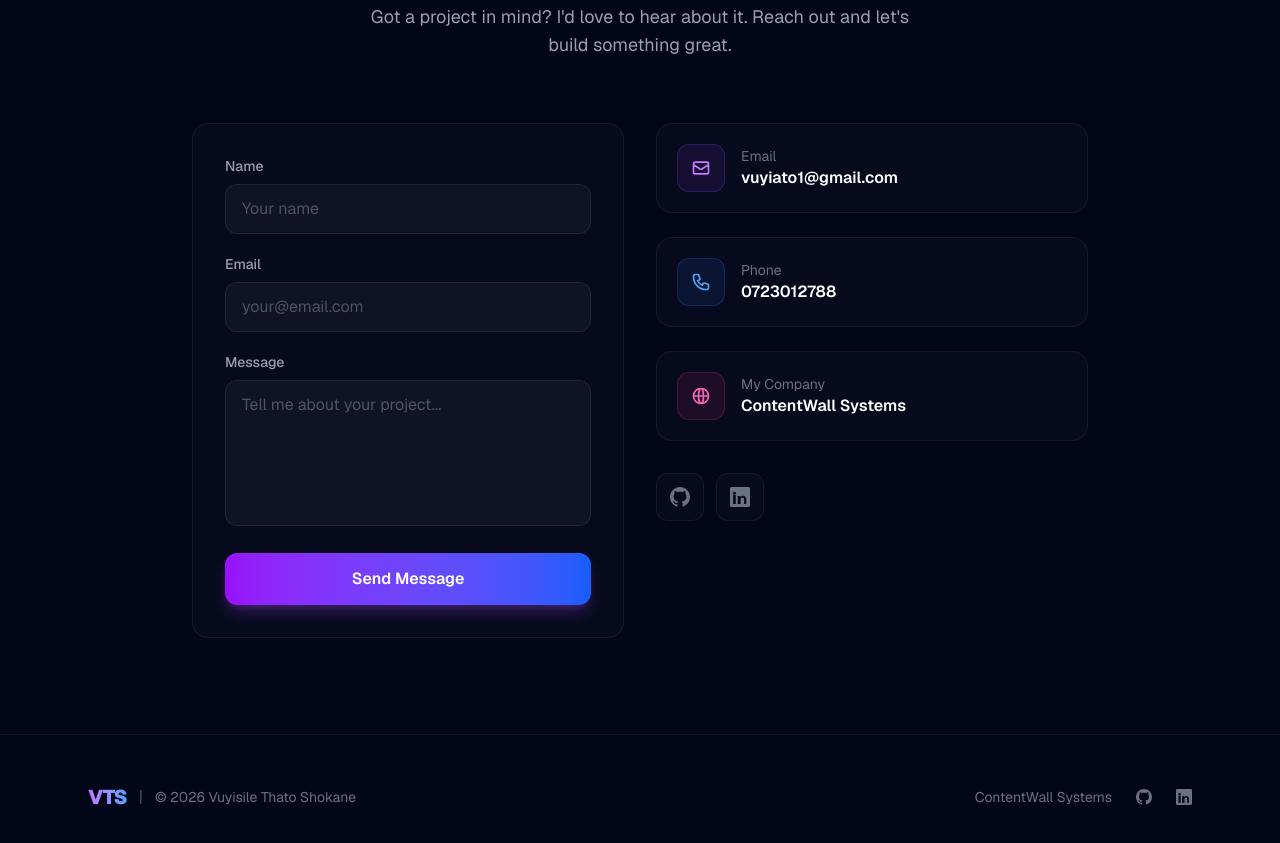
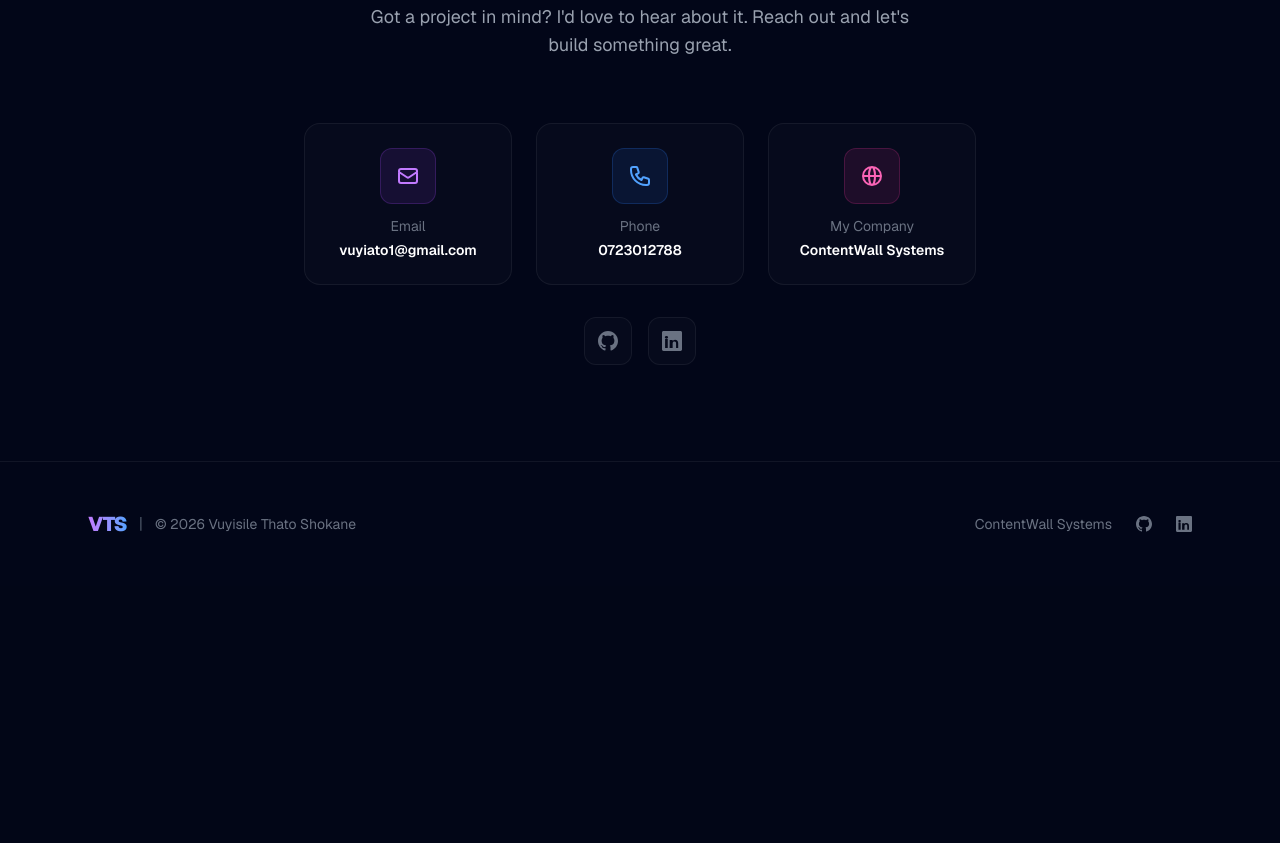
Before and after one commit to Vuyiato/portfolio, a Next.js app: page /portfolio/ in a window 1280 px wide. Shown: the part 6360-7203 px from the top of the page. After the commit the page ends 6946 px from the top, so only its background shows below. Built offline with nearby package versions, Linux system fonts and the light colour scheme.

Commit message:
Remove contact form, center contact info cards in clean grid layout

```diff
--- a/src/components/Contact.tsx
+++ b/src/components/Contact.tsx
@@ -19,79 +19,37 @@ export default function Contact() {
           </div>
         </Reveal>
 
-        <div className="grid md:grid-cols-2 gap-8 max-w-4xl mx-auto">
-          {/* Contact Form */}
-          <Reveal delay={100} direction="left">
-          <form className="space-y-5 bg-white/[0.02] border border-white/[0.06] rounded-2xl p-8 hover:border-white/[0.12] transition-all duration-500">
-            <div>
-              <label htmlFor="name" className="block text-sm font-medium text-gray-400 mb-2">Name</label>
-              <input
-                type="text"
-                id="name"
-                name="name"
-                className="w-full px-4 py-3 bg-white/[0.04] border border-white/[0.08] rounded-xl text-white placeholder-gray-600 focus:outline-none focus:border-purple-500/50 focus:ring-1 focus:ring-purple-500/25 transition-all"
-                placeholder="Your name"
-              />
-            </div>
-            <div>
-              <label htmlFor="email" className="block text-sm font-medium text-gray-400 mb-2">Email</label>
-              <input
-                type="email"
-                id="email"
-                name="email"
-                className="w-full px-4 py-3 bg-white/[0.04] border border-white/[0.08] rounded-xl text-white placeholder-gray-600 focus:outline-none focus:border-purple-500/50 focus:ring-1 focus:ring-purple-500/25 transition-all"
-                placeholder="your@email.com"
-              />
-            </div>
-            <div>
-              <label htmlFor="message" className="block text-sm font-medium text-gray-400 mb-2">Message</label>
-              <textarea
-                id="message"
-                name="message"
-                rows={5}
-                className="w-full px-4 py-3 bg-white/[0.04] border border-white/[0.08] rounded-xl text-white placeholder-gray-600 focus:outline-none focus:border-purple-500/50 focus:ring-1 focus:ring-purple-500/25 transition-all resize-none"
-                placeholder="Tell me about your project..."
-              />
-            </div>
-            <button
-              type="submit"
-              className="w-full px-6 py-3.5 bg-gradient-to-r from-purple-600 to-blue-600 text-white rounded-xl hover:from-purple-500 hover:to-blue-500 transition-all font-semibold shadow-lg shadow-purple-500/25 hover:shadow-purple-500/40 hover:scale-[1.02] transform duration-300"
-            >
-              Send Message
-            </button>
-          </form>
-          </Reveal>
-
+        <div className="max-w-2xl mx-auto">
           {/* Contact Info */}
-          <Reveal delay={200} direction="right">
-          <div className="space-y-6">
+          <Reveal delay={100}>
+          <div className="grid sm:grid-cols-3 gap-6 mb-8">
             <a
               href={`mailto:${portfolioData.email}`}
-              className="flex items-center gap-4 p-5 bg-white/[0.02] border border-white/[0.06] rounded-2xl hover:bg-white/[0.04] hover:border-white/[0.12] transition-all duration-300 group"
+              className="flex flex-col items-center gap-3 p-6 bg-white/[0.02] border border-white/[0.06] rounded-2xl hover:bg-white/[0.04] hover:border-white/[0.12] transition-all duration-300 group text-center"
             >
-              <div className="w-12 h-12 bg-purple-500/10 border border-purple-500/20 rounded-xl flex items-center justify-center group-hover:bg-purple-500/20 transition-colors">
-                <svg className="w-5 h-5 text-purple-400" fill="none" stroke="currentColor" viewBox="0 0 24 24">
+              <div className="w-14 h-14 bg-purple-500/10 border border-purple-500/20 rounded-xl flex items-center justify-center group-hover:bg-purple-500/20 transition-colors">
+                <svg className="w-6 h-6 text-purple-400" fill="none" stroke="currentColor" viewBox="0 0 24 24">
                   <path strokeLinecap="round" strokeLinejoin="round" strokeWidth={2} d="M3 8l7.89 5.26a2 2 0 002.22 0L21 8M5 19h14a2 2 0 002-2V7a2 2 0 00-2-2H5a2 2 0 00-2 2v10a2 2 0 002 2z" />
                 </svg>
               </div>
               <div>
-                <p className="text-sm text-gray-500">Email</p>
-                <p className="text-white font-semibold">{portfolioData.email}</p>
+                <p className="text-sm text-gray-500 mb-1">Email</p>
+                <p className="text-white font-semibold text-sm">{portfolioData.email}</p>
               </div>
             </a>
 
             <a
               href={`tel:${portfolioData.phone}`}
-              className="flex items-center gap-4 p-5 bg-white/[0.02] border border-white/[0.06] rounded-2xl hover:bg-white/[0.04] hover:border-white/[0.12] transition-all duration-300 group"
+              className="flex flex-col items-center gap-3 p-6 bg-white/[0.02] border border-white/[0.06] rounded-2xl hover:bg-white/[0.04] hover:border-white/[0.12] transition-all duration-300 group text-center"
             >
-              <div className="w-12 h-12 bg-blue-500/10 border border-blue-500/20 rounded-xl flex items-center justify-center group-hover:bg-blue-500/20 transition-colors">
-                <svg className="w-5 h-5 text-blue-400" fill="none" stroke="currentColor" viewBox="0 0 24 24">
+              <div className="w-14 h-14 bg-blue-500/10 border border-blue-500/20 rounded-xl flex items-center justify-center group-hover:bg-blue-500/20 transition-colors">
+                <svg className="w-6 h-6 text-blue-400" fill="none" stroke="currentColor" viewBox="0 0 24 24">
                   <path strokeLinecap="round" strokeLinejoin="round" strokeWidth={2} d="M3 5a2 2 0 012-2h3.28a1 1 0 01.948.684l1.498 4.493a1 1 0 01-.502 1.21l-2.257 1.13a11.042 11.042 0 005.516 5.516l1.13-2.257a1 1 0 011.21-.502l4.493 1.498a1 1 0 01.684.949V19a2 2 0 01-2 2h-1C9.716 21 3 14.284 3 6V5z" />
                 </svg>
               </div>
               <div>
-                <p className="text-sm text-gray-500">Phone</p>
-                <p className="text-white font-semibold">{portfolioData.phone}</p>
+                <p className="text-sm text-gray-500 mb-1">Phone</p>
+                <p className="text-white font-semibold text-sm">{portfolioData.phone}</p>
               </div>
             </a>
 
@@ -99,21 +57,24 @@ export default function Contact() {
               href={portfolioData.contentwall}
               target="_blank"
               rel="noopener noreferrer"
-              className="flex items-center gap-4 p-5 bg-white/[0.02] border border-white/[0.06] rounded-2xl hover:bg-white/[0.04] hover:border-white/[0.12] transition-all duration-300 group"
+              className="flex flex-col items-center gap-3 p-6 bg-white/[0.02] border border-white/[0.06] rounded-2xl hover:bg-white/[0.04] hover:border-white/[0.12] transition-all duration-300 group text-center"
             >
-              <div className="w-12 h-12 bg-pink-500/10 border border-pink-500/20 rounded-xl flex items-center justify-center group-hover:bg-pink-500/20 transition-colors">
-                <svg className="w-5 h-5 text-pink-400" fill="none" stroke="currentColor" viewBox="0 0 24 24">
+              <div className="w-14 h-14 bg-pink-500/10 border border-pink-500/20 rounded-xl flex items-center justify-center group-hover:bg-pink-500/20 transition-colors">
+                <svg className="w-6 h-6 text-pink-400" fill="none" stroke="currentColor" viewBox="0 0 24 24">
                   <path strokeLinecap="round" strokeLinejoin="round" strokeWidth={2} d="M21 12a9 9 0 01-9 9m9-9a9 9 0 00-9-9m9 9H3m9 9a9 9 0 01-9-9m9 9c1.657 0 3-4.03 3-9s-1.343-9-3-9m0 18c-1.657 0-3-4.03-3-9s1.343-9 3-9m-9 9a9 9 0 019-9" />
                 </svg>
               </div>
               <div>
-                <p className="text-sm text-gray-500">My Company</p>
-                <p className="text-white font-semibold">ContentWall Systems</p>
+                <p className="text-sm text-gray-500 mb-1">My Company</p>
+                <p className="text-white font-semibold text-sm">ContentWall Systems</p>
               </div>
             </a>
+          </div>
+          </Reveal>
 
           {/* Social row */}
-            <div className="flex gap-3 pt-2">
+          <Reveal delay={200}>
+          <div className="flex justify-center gap-4">
             <a href={portfolioData.github} target="_blank" rel="noopener noreferrer" className="w-12 h-12 bg-white/[0.02] border border-white/[0.06] rounded-xl flex items-center justify-center hover:bg-white/[0.06] hover:border-white/[0.12] transition-all duration-300 text-gray-500 hover:text-white" aria-label="GitHub">
               <svg className="w-5 h-5" fill="currentColor" viewBox="0 0 24 24">
                 <path d="M12 0c-6.626 0-12 5.373-12 12 0 5.302 3.438 9.8 8.207 11.387.599.111.793-.261.793-.577v-2.234c-3.338.726-4.033-1.416-4.033-1.416-.546-1.387-1.333-1.756-1.333-1.756-1.089-.745.083-.729.083-.729 1.205.084 1.839 1.237 1.839 1.237 1.07 1.834 2.807 1.304 3.492.997.107-.775.418-1.305.762-1.604-2.665-.305-5.467-1.334-5.467-5.931 0-1.311.469-2.381 1.236-3.221-.124-.303-.535-1.524.117-3.176 0 0 1.008-.322 3.301 1.23.957-.266 1.983-.399 3.003-.404 1.02.005 2.047.138 3.006.404 2.291-1.552 3.297-1.23 3.297-1.23.653 1.653.242 2.874.118 3.176.77.84 1.235 1.911 1.235 3.221 0 4.609-2.807 5.624-5.479 5.921.43.372.823 1.102.823 2.222v3.293c0 .319.192.694.801.576 4.765-1.589 8.199-6.086 8.199-11.386 0-6.627-5.373-12-12-12z" />
@@ -125,7 +86,6 @@ export default function Contact() {
               </svg>
             </a>
           </div>
-          </div>
           </Reveal>
         </div>
       </div>
```
Lines whose indentation alone changed are shown as unchanged.
